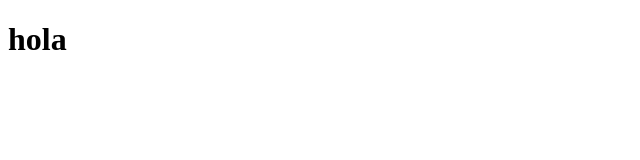
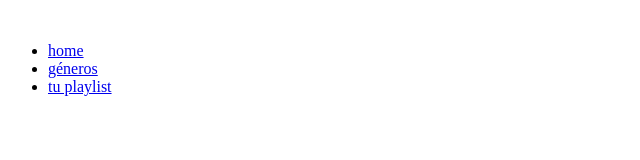
Before and after one commit to victoriavillarreal/practica, a plain HTML site: page index.html in a window 1280 px wide. Shown: the whole page, without its empty margins (0-640 px from the left). Drawn offline with Linux system fonts and the light colour scheme.

Commit message:
Empece el header

```diff
--- a/index.html
+++ b/index.html
@@ -3,10 +3,27 @@
 <head>
     <meta charset="UTF-8">
     <meta name="viewport" content="width=device-width, initial-scale=1.0">
-    <title>Document</title>
+    <title>Home</title>
     <link rel="stylesheet" href="css/style.css">
 </head>
 <body>
-    <h1>hola</h1>
+
+    <div class="container">
+
+        <!-- header -->
+        <header class="main-header">
+            <img class="background-header"> <!-- insertar imagen de fondo del header -->
+
+            <img class="imagen-logo"> <!-- insertar imagen del logo -->
+
+            <ul class="lista-header">
+                <li><a href="link-index">home</a></li>
+				<li><a href="link-detail">géneros</a></li>
+				<li><a href="link-playlist">tu playlist</a></li>
+            </ul>
+
+        </header>
+    </div>
+
 </body>
 </html>
```
